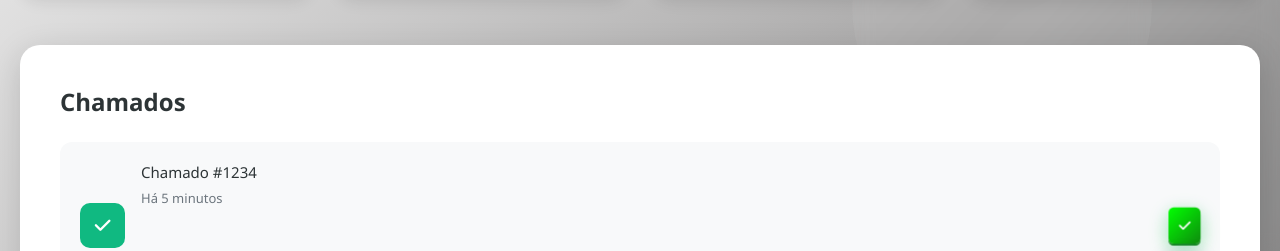
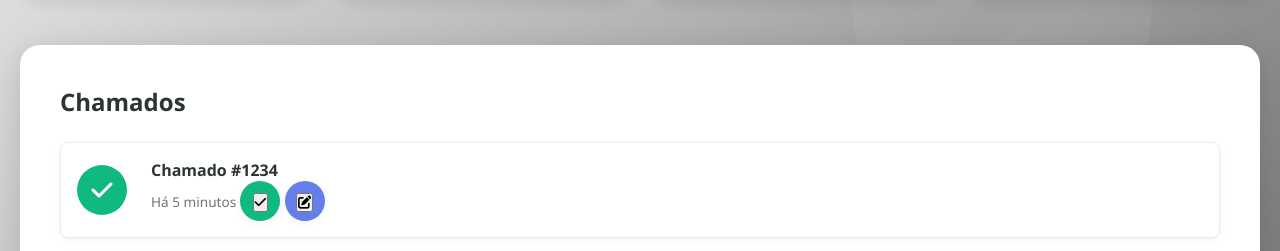
Before and after one commit to RenanMestre/EPTV, a plain HTML site: page index.html in a window 1280 px wide. Shown: the part 543-794 px from the top of the page. Drawn offline with Linux system fonts and the light colour scheme.

Commit message:
Ajuste dos botões de editar e confirmar na tela de início

```diff
--- a/index.html
+++ b/index.html
@@ -176,7 +176,6 @@
                                 <p class="activity-title">Backup do sistema concluído</p>
                                 <span class="activity-time">Há 1 hora</span>
 
-                                <div class="buttons">
                                 <div class="button-submity">
                                     <a href="confirmacao.html">
                                         <button>
@@ -191,7 +190,6 @@
                                             <i class="fas fa-edit"></i>
                                         </button>
                                     </a>
-                                    </div>
                                 </div>
                             </div>
                         </div>
--- a/src/css/styles.css
+++ b/src/css/styles.css
@@ -439,38 +439,41 @@ body {
 .activity-item {
     display: flex;
     align-items: center;
-    gap: 16px;
-    padding: 20px;
-    background: var(--light-gray);
-    border-radius: 12px;
+    gap: 1.5rem;
+    padding: 1rem;
+    border: 1px solid var(--medium-gray);
+    border-radius: 8px;
+    background: var(--white);
+    box-shadow: var(--shadow-sm);
     transition: var(--transition);
+    justify-content: space-between; /* Alinha os botões à direita */
 }
 
 .activity-item:hover {
-    background: var(--medium-gray);
-    transform: translateX(5px);
+    box-shadow: var(--shadow-md);
+    transform: translateY(-2px);
 }
 
-.activity-item .activity-icon {
-    min-width: 45px;
-    height: 45px;
-    border-radius: 10px;
+.activity-icon {
+    width: 50px;
+    height: 50px;
+    border-radius: 50%;
     display: flex;
     align-items: center;
     justify-content: center;
-    font-size: 18px;
+    font-size: 1.5rem;
     color: var(--white);
 }
 
-.activity-item .activity-icon.success {
+.activity-icon.success {
     background: var(--success);
 }
 
-.activity-item .activity-icon.primary {
+.activity-icon.primary {
     background: var(--primary);
 }
 
-.activity-item .activity-icon.warning {
+.activity-icon.warning {
     background: var(--warning);
 }
 
@@ -478,75 +481,50 @@ body {
     flex: 1;
 }
 
-.activity-title {
-    font-size: 15px;
+.activity-details p {
+    margin: 0;
+    font-size: 1rem;
+    font-weight: 600;
     color: var(--text-dark);
-    font-weight: 500;
-    margin-bottom: 4px;
 }
 
-.activity-time {
-    font-size: 13px;
+.activity-details span {
+    font-size: 0.85rem;
     color: var(--dark-gray);
 }
 
-.features-grid {
-    display: grid;
-    grid-template-columns: repeat(auto-fit, minmax(300px, 1fr));
-    gap: 2rem;
-    margin-bottom: 3rem;
+.activity-buttons {
+    display: flex;
+    gap: 0.5rem; /* Espaçamento entre os botões */
+    margin-left: auto; /* Garante que os botões fiquem à direita */
 }
 
-.features-grid .button-edit button {
-    margin-top: 10px;
-    position: relative;
-    padding: 10px 10px;
-    background: linear-gradient(135deg, #ffffff 0%, #656566 100%);
+.button-submity, .button-edit {
+    display: inline-flex;
+    align-items: center;
+    justify-content: center;
+    width: 40px;
+    height: 40px;
+    border: none;
+    border-radius: 50%;
+    background: var(--primary-gradient);
     color: var(--white);
-    border: none;
-    border-radius: 5px;
-    font-size: 13px;
-    font-weight: 600;
     cursor: pointer;
     transition: var(--transition);
-    box-shadow:
-        0 4px 16px rgba(102, 126, 234, 0.2),
-        0 2px 0 #adadad,
-        0 6px 20px rgba(109, 109, 109, 0.3);
-    margin-left: auto;
-    display: block;
-    transform: perspective(300px) translateZ(10px);
+    box-shadow: var(--shadow-sm);
 }
 
-.features-grid .button-submity button {
-    position: relative;
-    padding: 10px 10px;
-    background: linear-gradient(135deg, #02ff02 0%, #0e8c0e 100%);
-    color: var(--white);
-    border: none;
-    border-radius: 5px;
-    font-size: 13px;
-    font-weight: 600;
-    cursor: pointer;
-    transition: var(--transition);
-    box-shadow:
-        0 4px 16px rgba(102, 126, 234, 0.2),
-        0 2px 0 #0e8c0e,
-        0 6px 20px rgba(2, 255, 2, 0.3);
-    margin-left: auto;
-    display: block;
-    transform: perspective(300px) translateZ(10px);
+.button-submity:hover, .button-edit:hover {
+    transform: translateY(-2px);
+    box-shadow: var(--shadow-md);
 }
 
-.features-grid button:active {
-    transform: perspective(300px) translateZ(2px);
-    box-shadow:
-        0 2px 8px rgba(102, 126, 234, 0.15),
-        0 1px 0 #0e8c0e;
+.button-submity {
+    background: var(--success);
 }
 
-.features-grid button:hover {
-    background: var(--secondary-gradient);
+.button-edit {
+    background: var(--primary);
 }
 
 /* Footer */
```
Lines whose indentation alone changed are shown as unchanged.
